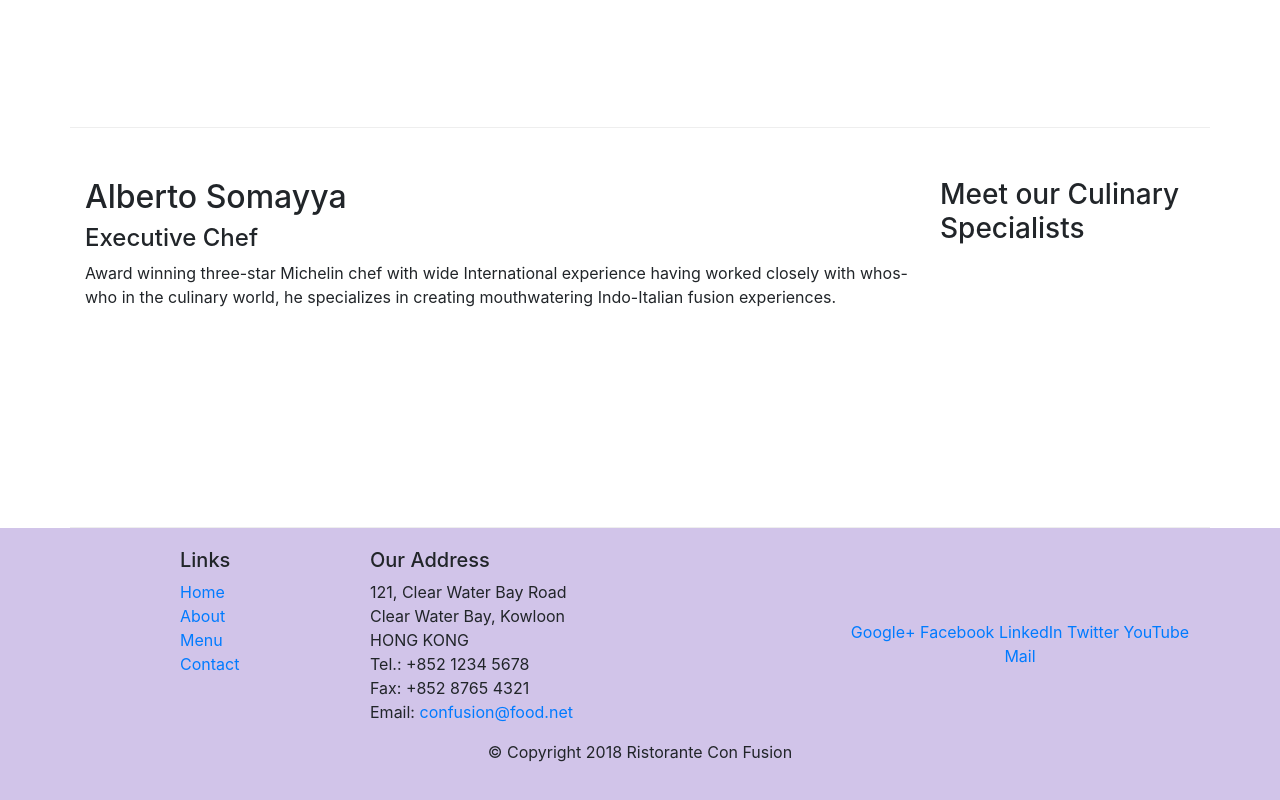
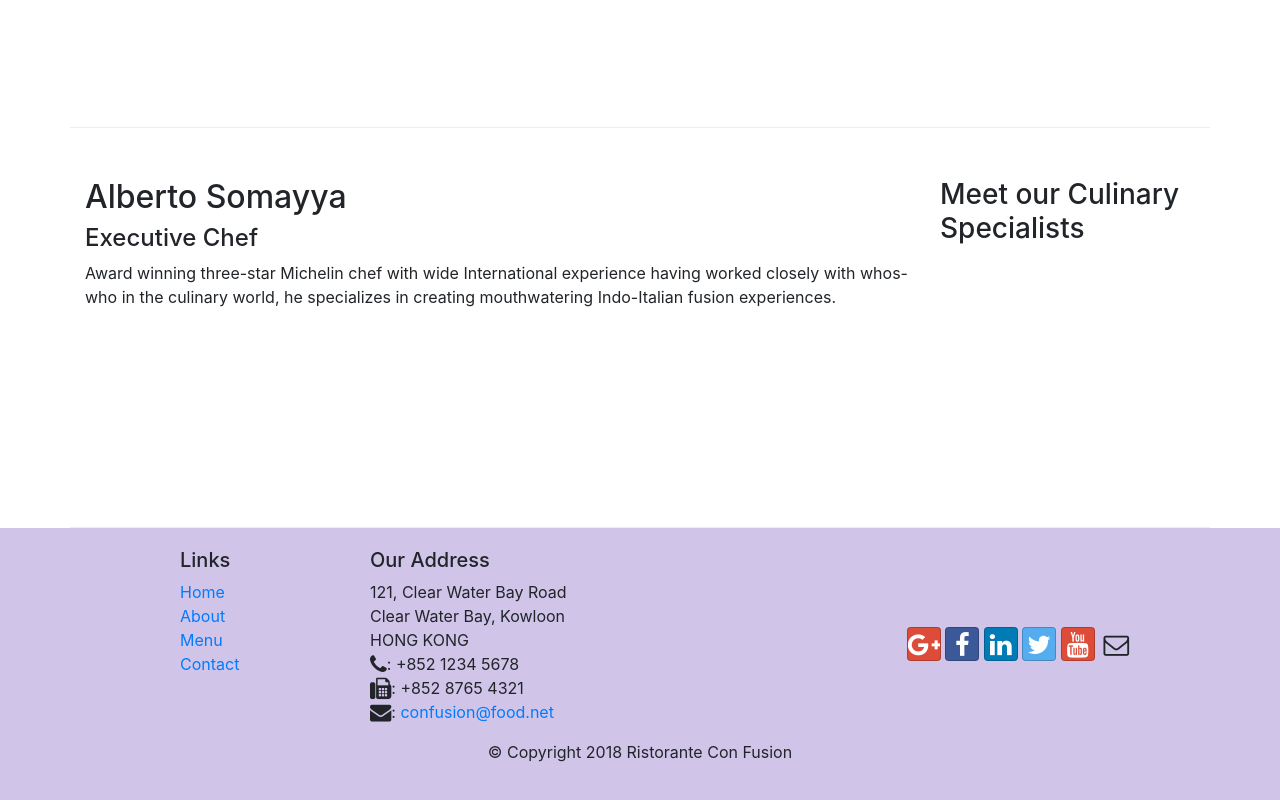
Before and after one commit to ritazhousmile/conFusion, a website: page index.html in a window 1280 px wide. Shown: the part 1006-1806 px from the top of the page. Drawn offline with nearby package versions, Linux system fonts and the light colour scheme.

Commit message:
icon fonts

```diff
--- a/index.html
+++ b/index.html
@@ -7,6 +7,8 @@
    <meta name="viewport" content="width=device-width, initial-scale=1, shrink-to-fit=no">
    <meta http-equiv="x-ua-compatible" content="ie=edge">
    <link rel="stylesheet" href="node_modules/bootstrap/dist/css/bootstrap.min.css">
+   <link rel="stylesheet" href="node_modules/font-awesome/css/font-awesome.min.css">
+    <link rel="stylesheet" href="node_modules/bootstrap-social/bootstrap-social.css">
    <link rel="stylesheet" href="CSS/style.css" >
 </head>
 
@@ -19,9 +21,10 @@
       <a class='navbar-brand' href="#">Ristorante Con Fusion</a>
         <div class='collapse navbar-collapse' id="Navbar">
           <ul class='navbar-nav mr-auto'>
-            <li class='nav-item active'><a class='nav-link' href='#'>Home</a></li>
-            <li class='nav-item active'><a class='nav-link' href='./aboutus.html'>About</a></li>
-            <li class='nav-item'><a class='nav-link' href='#'>Contact</a></li>
+            <li class='nav-item active'><a class='nav-link' href='#'><span class="fa fa-home fa-lg"></span>Home</a></li>
+            <li class='nav-item active'><a class='nav-link' href='./aboutus.html'><span class="fa fa-info fa-lg"></span>About</a></li>
+            <li class='nav-item active'><a class='nav-link' href='#'><span class="fa fa-list fa-lg"></span>Menu</a></li>
+            <li class='nav-item'><a class='nav-link' href='#'><span class="fa fa-address-card fa-lg"></span>Contact</a></li>
           </ul>
         </div>
     </div>
@@ -92,20 +95,21 @@
 		              121, Clear Water Bay Road<br>
 		              Clear Water Bay, Kowloon<br>
 		              HONG KONG<br>
-		              Tel.: +852 1234 5678<br>
-		              Fax: +852 8765 4321<br>
-		              Email: <a href="mailto:confusion@food.net">confusion@food.net</a>
+		             <i class="fa fa-phone fa-lg"></i>: +852 1234 5678<br>
+		             <i class="fa fa-fax fa-lg"></i>: +852 8765 4321<br>
+		               <i class="fa fa-envelope fa-lg"></i>: <a href="mailto:confusion@food.net">confusion@food.net</a>
 		              </address>
                 </div>
                 <div class="col-12 col-sm-4 align-self-center" >
-                    <div class="text-center">
-                        <a href="http://google.com/+">Google+</a>
-                        <a href="http://www.facebook.com/profile.php?id=">Facebook</a>
-                        <a href="http://www.linkedin.com/in/">LinkedIn</a>
-                        <a href="http://twitter.com/">Twitter</a>
-                        <a href="http://youtube.com/">YouTube</a>
-                        <a href="mailto:">Mail</a>
-                    </div>
+                  <div class="text-center">
+                      <a class="btn btn-social-icon btn-google" href="http://google.com/+"><i class="fa fa-google-plus"></i></a>
+                      <a class="btn btn-social-icon btn-facebook" href="http://www.facebook.com/profile.php?id="><i class="fa fa-facebook"></i></a>
+                      <a class="btn btn-social-icon btn-linkedin" href="http://www.linkedin.com/in/"><i class="fa fa-linkedin"></i></a>
+                      <a class="btn btn-social-icon btn-twitter" href="http://twitter.com/"><i class="fa fa-twitter"></i></a>
+                      <a class="btn btn-social-icon btn-google" href="http://youtube.com/"><i class="fa fa-youtube"></i></a>
+                      <a class="btn btn-social-icon" href="mailto:"><i class="fa fa-envelope-o"></i></a>
+                  </div>
+
                 </div>
            </div>
            <div class="row justify-content-center">
```
Also changed, not shown: aboutus.html (+4 -3 lines), package.json (+6 -3 lines), 1 other file.
